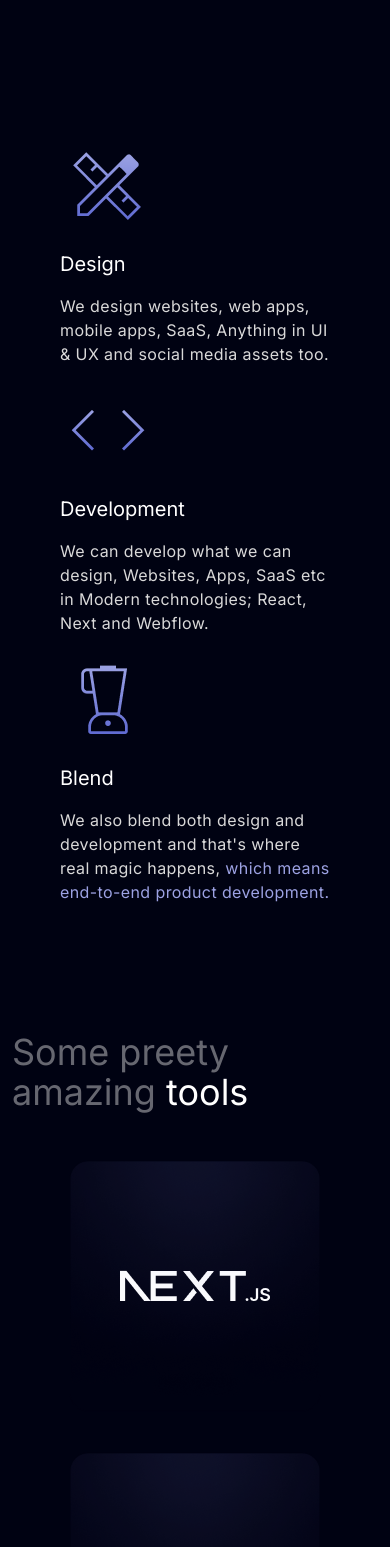
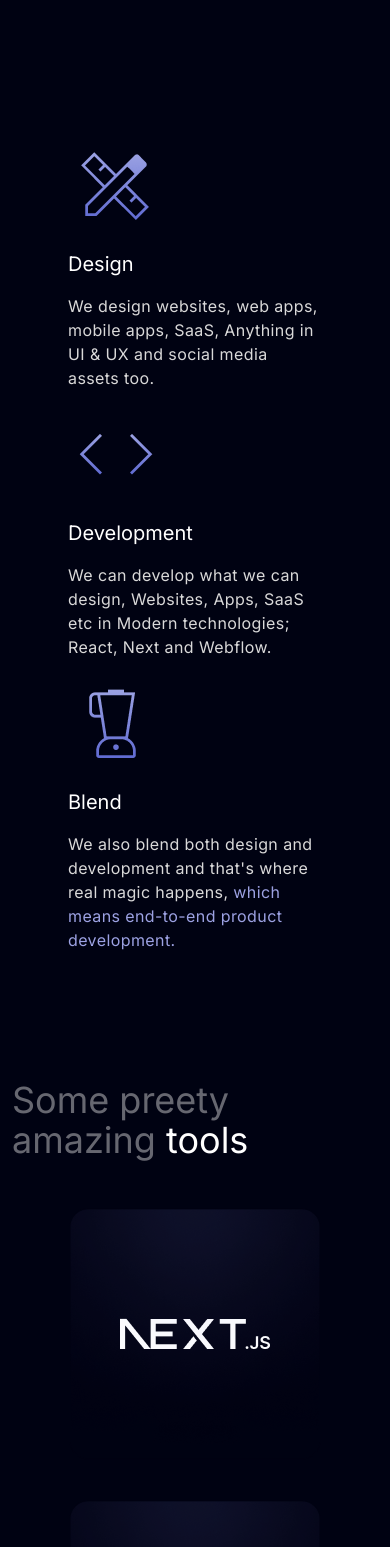
Before and after one commit to venilsutariya/portals, a Next.js app: page / in a window 390 px wide. Shown: the part 6800-8347 px from the top of the page. Built offline with nearby package versions, Linux system fonts and the light colour scheme.

Commit message:
add code

```diff
--- a/components/customUi/Cards.tsx
+++ b/components/customUi/Cards.tsx
@@ -24,7 +24,7 @@ const Cards = () => {
                 <div className={`${isVisible ? 'animate__animated animate__slideInUp' : ''}`}>
                     <div className="row row-cols-1 row-cols-lg-3 p-0 g-0">
                         <div className=" col px-5 flex justify-center">
-                            <div className=" px-lg-5">
+                            <div className=" px-2 px-lg-5">
                                 <div className="">
                                     <img src="/images/card1.png" alt="" />
                                 </div>
@@ -33,7 +33,7 @@ const Cards = () => {
                             </div>
                         </div>
                         <div className=" col px-5 flex justify-center">
-                            <div className=" px-lg-4">
+                            <div className="px-2 px-lg-4">
                                 <div>
                                     <img src="/images/card2.png" alt="" />
                                 </div>
@@ -42,7 +42,7 @@ const Cards = () => {
                             </div>
                         </div>
                         <div className=" col px-5">
-                            <div className="px-lg-4 px-lg-3">
+                            <div className=" px-2 px-lg-4 px-lg-3">
                                 <div>
                                     <img src="/images/card3.png" alt="" />
                                 </div>
--- a/components/customUi/ScrollSlider.tsx
+++ b/components/customUi/ScrollSlider.tsx
@@ -49,7 +49,7 @@ const ScrollSlider = () => {
                         Subscribe and get started.
                       </h1>
                       <p className="text-xl" style={{ color: "#B4BCD0" }}>
-                        Pay and get started on the same day, we won't waste your
+                        Pay and get started on the same day, we won&#39;t waste your
                         time and will start fulfilling your request.
                       </p>
                     </div>
@@ -114,7 +114,7 @@ const ScrollSlider = () => {
                         Unlimited revisions
                       </h1>
                       <p className="text-xl" style={{ color: "#B4BCD0" }}>
-                        We've got you covered. We will make sure that you get
+                        We&#39;ve got you covered. We will make sure that you get
                         what you want from us.
                       </p>
                     </div>
--- a/components/customUi/WhyChoose.tsx
+++ b/components/customUi/WhyChoose.tsx
@@ -30,42 +30,42 @@ const WhyChoose = () => {
                     </div>
                     <div className=" container">
                         <div className=" row row-cols-1 row-cols-lg-3 gap-y-10 pb-5 px-0 g-0">
-                            <div className=" col lg:flex lg:justify-center tracking-wider gap-x-4">
+                            <div className=" col flex justify-center tracking-wider gap-x-4">
                                 <span><img src="/images/icon1.png" alt="" /></span>
                                 <div>
                                     <span style={{ color: '#fff' }}>Fast.</span>
                                     <span className=" text-white/50">We promise <br /> faster designs</span>
                                 </div>
                             </div>
-                            <div className=" col lg:flex lg:justify-center tracking-wider gap-x-4">
+                            <div className=" col flex justify-center tracking-wider gap-x-4">
                                 <span><img src="/images/icon4.png" alt="" /></span>
                                 <div className=" flex flex-col">
                                     <span style={{ color: '#fff' }}>Real development.</span>
                                     <span className=" text-white/50">Not just no-code</span>
                                 </div>
                             </div>
-                            <div className=" col lg:flex lg:justify-center tracking-wider gap-x-4">
+                            <div className=" col flex justify-center tracking-wider gap-x-4">
                                 <span><img src="/images/icon2.png" alt="" /></span>
                                 <div className=" flex flex-col">
                                     <span style={{ color: '#fff' }}>Worry free pricing.</span>
                                     <span className=" text-white/50">monthly flat fee.</span>
                                 </div>
                             </div>
-                            <div className=" col lg:ps-4 lg:flex lg:justify-center tracking-wider gap-x-4">
+                            <div className=" col ps-4 flex justify-center tracking-wider gap-x-4">
                                 <span><img src="/images/icon3.png" alt="" /></span>
                                 <div className=" flex flex-col">
                                     <span style={{ color: '#fff' }}>Unlimited members.</span>
                                     <span className=" text-white/50">On-board your team.</span>
                                 </div>
                             </div>
-                            <div className=" col lg:flex lg:justify-center tracking-wider gap-x-4">
-                                <span className=' lg:ps-20'><img src="/images/icon5.png" alt="" /></span>
+                            <div className=" col flex justify-center tracking-wider gap-x-4">
+                                <span className=' ps-20'><img src="/images/icon5.png" alt="" /></span>
                                 <div className=" flex flex-col">
                                     <span style={{ color: '#fff' }}>Pause anytime.</span>
                                     <span className=" text-white/50">Resume  whenever you want.</span>
                                 </div>
                             </div>
-                            <div className=" col lg:ps-4 lg:flex lg:justify-center tracking-wider gap-x-4">
+                            <div className=" col ps-4 flex justify-center tracking-wider gap-x-4">
                                 <span><img src="/images/icon6.png" alt="" /></span>
                                 <div className=" flex flex-col">
                                     <span style={{ color: '#fff' }}>Slack/Trello support.</span>
```
